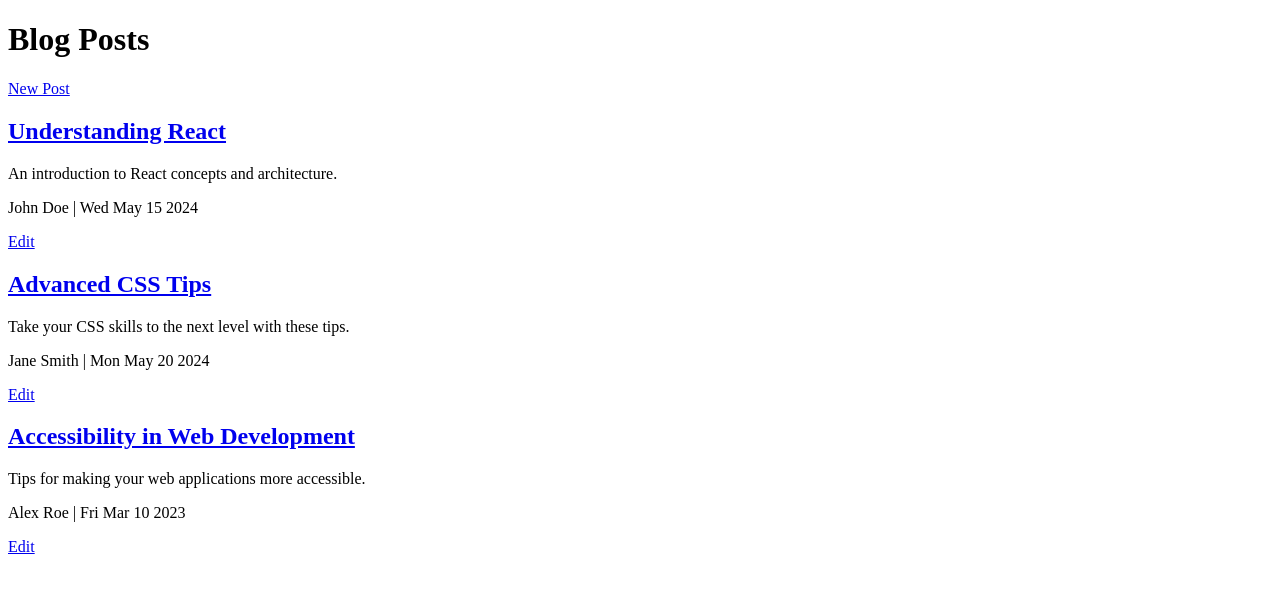
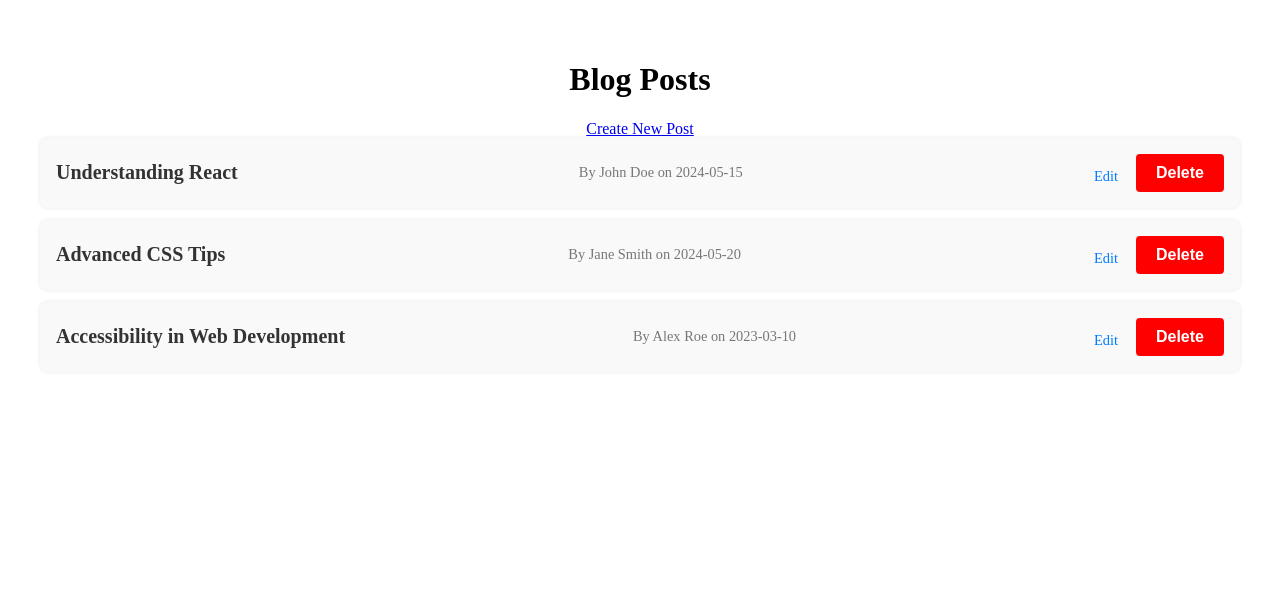
Before and after one commit to MeeshuNini/React_Flexi, a React (Vite) app: page / in a window 1280 px wide. Shown: the top 590 px of the page. Built offline with nearby package versions, Linux system fonts and the light colour scheme.

Commit message:
Challenge 4 completed and code executed successfully

```diff
--- a/src/App.jsx
+++ b/src/App.jsx
@@ -1,11 +1,14 @@
-// App.jsx
 import React, { useState } from 'react';
-import { Routes, Route, useNavigate } from 'react-router-dom';
+import { Routes, Route, Link, useNavigate } from 'react-router-dom';
 import BlogPostList from './components/blogPostList';
 import BlogPostDetail from './components/blogPostDetails';
 import BlogPostForm from './components/blogPostForm';
+import './App.css';
 
-const initialPosts = [
+function App() {
+  const navigate = useNavigate();
+
+  const [posts, setPosts] = useState([
     {
       id: '1',
       title: 'Understanding React',
@@ -29,30 +32,43 @@ const initialPosts = [
       content: '<p>Make your apps accessible for all users.</p>',
       author: 'Alex Roe',
       date: '2023-03-10'
-  },
-];
+    }
+  ]);
 
-function App() {
-  const [posts, setPosts] = useState(initialPosts);
-  const navigate = useNavigate();
-
-  const addPost = (newPost) => {
-    setPosts([...posts, { ...newPost, id: Date.now().toString() }]);
-    navigate('/');
+  const handleDelete = (postId) => {
+    setPosts(prev => prev.filter(post => post.id !== postId));
   };
 
-  const updatePost = (updatedPost) => {
-    setPosts(posts.map(p => p.id === updatedPost.id ? updatedPost : p));
+  const handleCreateOrUpdate = (newPost) => {
+    setPosts(prev => {
+      const exists = prev.some(post => post.id === newPost.id);
+      if (exists) {
+        return prev.map(post => (post.id === newPost.id ? newPost : post));
+      } else {
+        return [...prev, { ...newPost, id: Date.now().toString() }];
+      }
+    });
     navigate('/');
   };
 
   return (
+    <div className="app-container">
       <Routes>
-      <Route path="/" element={<BlogPostList posts={posts} />} />
-      <Route path="/posts/:id" element={<BlogPostDetail posts={posts} />} />
-      <Route path="/new" element={<BlogPostForm onSubmit={addPost} />} />
-      <Route path="/edit/:id" element={<BlogPostForm posts={posts} onSubmit={updatePost} />} />
+        <Route
+          path="/"
+          element={
+            <>
+              <h1>Blog Posts</h1>
+              <Link to="/new" className="new-post-button">Create New Post</Link>
+              <BlogPostList posts={posts} onDelete={handleDelete} />
+            </>
+          }
+        />
+        <Route path="/post/:id" element={<BlogPostDetail posts={posts} onDelete={handleDelete} />} />
+        <Route path="/edit/:id" element={<BlogPostForm posts={posts} onSubmit={handleCreateOrUpdate} />} />
+        <Route path="/new" element={<BlogPostForm posts={[]} onSubmit={handleCreateOrUpdate} />} />
       </Routes>
+    </div>
   );
 }
 
--- a/src/components/blogPostDetail.module.css
+++ b/src/components/blogPostDetail.module.css
@@ -1,26 +1,35 @@
-/* components/BlogPostDetail.css */
-
-.blog-post-detail {
+.container {
   max-width: 800px;
   margin: 2rem auto;
-  padding: 0 1rem;
+  padding: 1rem;
   font-family: Arial, sans-serif;
 }
 
-.blog-post-detail h1 {
+.title {
   font-size: 2rem;
   margin-bottom: 0.5rem;
+  text-align: left;
 }
 
-.blog-post-detail .meta {
+.meta {
   font-size: 0.9rem;
   color: #666;
   margin-bottom: 1.5rem;
+  text-align: left;
 }
 
-.blog-post-detail p,
-.blog-post-detail div {
+.content {
   font-size: 1rem;
   line-height: 1.6;
   color: #333;
+  text-align: left;
 }
+
+@media screen and (max-width: 768px) {
+  .title {
+    font-size: 1.5rem;
+  }
+  .content {
+    font-size: 0.95rem;
+  }
+}
--- a/src/components/blogPostDetails.jsx
+++ b/src/components/blogPostDetails.jsx
@@ -1,22 +1,34 @@
-import React from 'react';
-import { useParams } from 'react-router-dom';
+import React, { useState } from 'react';
 import styles from './blogPostDetail.module.css';
+import DeleteButton from './deleteButton';
+import ConfirmationDialog from './confirmationDialog';
 
+const BlogPostDetails = ({ post, onDelete }) => {
+  const [isDialogOpen, setDialogOpen] = useState(false);
 
-
-function BlogPostDetail({ posts }) {
-  const { id } = useParams();
-  const post = posts.find(p => p.id === id);
-
-  if (!post) return <p>Post not found.</p>;
+  const handleDelete = () => {
+    setDialogOpen(false);
+    onDelete(post.id);
+  };
 
   return (
-    <div style={{ padding: '1rem' }}>
-      <h1>{post.title}</h1>
-      <p><em>{post.author} | {new Date(post.date).toDateString()}</em></p>
-      <div dangerouslySetInnerHTML={{ __html: post.content }} />
+    <div className={styles.container}>
+      <h1 className={styles.title}>{post.title}</h1>
+      <p className={styles.meta}>By {post.author} on {post.date}</p>
+      <div
+        className={styles.content}
+        dangerouslySetInnerHTML={{ __html: post.content }}
+      />
+
+      <DeleteButton onClick={() => setDialogOpen(true)} />
+
+      <ConfirmationDialog
+        isOpen={isDialogOpen}
+        onClose={() => setDialogOpen(false)}
+        onConfirm={handleDelete}
+      />
     </div>
   );
-}
+};
 
-export default BlogPostDetail;
+export default BlogPostDetails;
--- a/src/components/blogPostForm.module.css
+++ b/src/components/blogPostForm.module.css
@@ -100,3 +100,18 @@ button:disabled {
     margin-top: 1rem;
   }
 }
+
+.buttonGroup {
+  display: flex;
+  flex-direction: row;
+  justify-content: flex-end;
+  flex-wrap: wrap;
+  gap: 1rem;
+}
+
+@media screen and (max-width: 768px) {
+  .buttonGroup {
+    flex-direction: column;
+    align-items: stretch;
+  }
+}
--- a/src/components/blogPostItem.jsx
+++ b/src/components/blogPostItem.jsx
@@ -1,16 +1,31 @@
+import React, { useState } from 'react';
+import { Link } from 'react-router-dom';
 import styles from './blogPostItem.module.css';
-import { Link } from 'react-router-dom';
+import DeleteButton from './deleteButton';
+import ConfirmationDialog from './confirmationDialog';
 
-export default function BlogPostItem({ post }) {
+const BlogPostItem = ({ post, onDelete }) => {
+  const [isDialogOpen, setDialogOpen] = useState(false);
+
+  const handleDelete = () => {
+    setDialogOpen(false);
+    onDelete(post.id);
+  };
+
   return (
-    <div className={styles.card}>
-      <Link to={`/posts/${post.id}`} className={styles.link}>
-        <h2 className={styles.title}>{post.title}</h2>
-        <p className={styles.summary}>{post.summary}</p>
-        <div className={styles.meta}>
-          <span>{post.author}</span> | <span>{new Date(post.date).toDateString()}</span>
-        </div>
-      </Link>
+    <div className={styles.item}>
+      <h3 className={styles.title}>{post.title}</h3>
+      <p className={styles.meta}>By {post.author} on {post.date}</p>
+      <Link className={styles.edit} to={`/edit/${post.id}`}>Edit</Link>
+      <DeleteButton onClick={() => setDialogOpen(true)} />
+
+      <ConfirmationDialog
+        isOpen={isDialogOpen}
+        onClose={() => setDialogOpen(false)}
+        onConfirm={handleDelete}
+      />
     </div>
   );
-}
+};
+
+export default BlogPostItem;
--- a/src/components/blogPostItem.module.css
+++ b/src/components/blogPostItem.module.css
@@ -1,33 +1,48 @@
-.card {
-  border: 1px solid #ddd;
-  padding: 1rem;
+.item {
+  background-color: #f9f9f9;
+  padding: 16px;
+  margin-bottom: 12px;
   border-radius: 8px;
-  margin-bottom: 1rem;
-  background: #fff;
-  transition: box-shadow 0.2s ease;
-}
-
-.card:hover {
-  box-shadow: 0 4px 12px rgba(0, 0, 0, 0.1);
-}
-
-.link {
-  text-decoration: none;
-  color: inherit;
+  box-shadow: 0 0 4px rgba(0, 0, 0, 0.1);
+  display: flex;
+  flex-direction: column;
+  gap: 0.5rem;
 }
 
 .title {
-  margin: 0 0 0.5rem;
-  font-size: 1.5rem;
+  font-size: 1.25rem;
+  font-weight: bold;
   color: #333;
-}
-
-.summary {
-  margin-bottom: 0.5rem;
-  color: #666;
+  margin: 0;
 }
 
 .meta {
   font-size: 0.9rem;
-  color: #999;
+  color: #777;
+  margin: 0;
 }
+
+.edit {
+  color: #007BFF;
+  font-size: 0.9rem;
+  text-decoration: none;
+  margin-top: 0.5rem;
+  width: fit-content;
+}
+
+.edit:hover {
+  text-decoration: underline;
+}
+
+@media (min-width: 768px) {
+  .item {
+    flex-direction: row;
+    align-items: center;
+    justify-content: space-between;
+    flex-wrap: wrap;
+  }
+  .meta, .edit {
+    margin-left: auto;
+    margin-right: 10px;
+  }
+}
--- a/src/components/blogPostList.jsx
+++ b/src/components/blogPostList.jsx
@@ -1,22 +1,14 @@
 import React from 'react';
-import { Link } from 'react-router-dom';
-import './blogPostList.module.css';
+import BlogPostItem from './blogPostItem';
 
-function BlogPostList({ posts }) {
+const BlogPostList = ({ posts, onDelete }) => {
   return (
-    <div className="post-list">
-      <h1>Blog Posts</h1>
-      <Link to="/new" className="new-post-button">New Post</Link>
-      {posts.map(post => (
-        <div className="post-card" key={post.id}>
-          <Link to={`/posts/${post.id}`}><h2>{post.title}</h2></Link>
-          <p>{post.summary}</p>
-          <p className="meta">{post.author} | {new Date(post.date).toDateString()}</p>
-          <Link to={`/edit/${post.id}`} className="edit-link">Edit</Link>
-        </div>
+    <div>
+      {posts.map((post) => (
+        <BlogPostItem key={post.id} post={post} onDelete={onDelete} />
       ))}
     </div>
   );
-}
+};
 
 export default BlogPostList;
--- a/src/components/blogPostList.module.css
+++ b/src/components/blogPostList.module.css
@@ -68,3 +68,16 @@
 .edit-link:hover {
   text-decoration: underline;
 }
+
+.post-list {
+  max-width: 800px;
+  margin: 2rem auto;
+  padding: 1rem;
+  font-family: Arial, sans-serif;
+}
+
+@media screen and (max-width: 768px) {
+  .post-list {
+    padding: 0.5rem;
+  }
+}
--- /dev/null
+++ b/src/components/confirmationDialog.jsx
@@ -0,0 +1,44 @@
+import React, { useEffect, useRef } from 'react';
+import styles from './confirmationDialog.module.css';
+
+const ConfirmationDialog = ({ isOpen, onClose, onConfirm }) => {
+  const dialogRef = useRef(null);
+
+  useEffect(() => {
+    if (isOpen) {
+      dialogRef.current?.focus();
+    }
+  }, [isOpen]);
+
+  if (!isOpen) return null;
+
+  const handleKeyDown = (e) => {
+    if (e.key === 'Escape') {
+      onClose();
+    }
+  };
+
+  return (
+    <div className={styles.overlay} onClick={onClose}>
+      <div
+        className={styles.dialog}
+        role="dialog"
+        aria-labelledby="dialog-title"
+        aria-describedby="dialog-description"
+        ref={dialogRef}
+        tabIndex="-1"
+        onClick={(e) => e.stopPropagation()}
+        onKeyDown={handleKeyDown}
+      >
+        <h2 id="dialog-title">Confirm Deletion</h2>
+        <p id="dialog-description">Are you sure you want to delete this post?</p>
+        <div className={styles.buttons}>
+          <button onClick={onClose} className={styles.cancelButton}>Cancel</button>
+          <button onClick={onConfirm} className={styles.deleteButton}>Delete</button>
+        </div>
+      </div>
+    </div>
+  );
+};
+
+export default ConfirmationDialog;
--- /dev/null
+++ b/src/components/confirmationDialog.module.css
@@ -0,0 +1,63 @@
+.overlay {
+  position: fixed;
+  top: 0;
+  left: 0;
+  width: 100%;
+  height: 100%;
+  background-color: rgba(0, 0, 0, 0.5);
+  display: flex;
+  justify-content: center;
+  align-items: center;
+  z-index: 1000;
+}
+
+.dialog {
+  background-color: #FFFFFF;
+  max-width: 400px;
+  width: 90%;
+  padding: 20px;
+  border-radius: 8px;
+  box-shadow: 0 4px 8px rgba(0, 0, 0, 0.2);
+}
+
+.dialog h2 {
+  font-size: 24px;
+  font-weight: bold;
+  color: #333333;
+  margin-bottom: 20px;
+}
+
+.dialog p {
+  font-size: 16px;
+  color: #666666;
+  margin-bottom: 30px;
+}
+
+.buttons {
+  display: flex;
+  flex-direction: column;
+  gap: 10px;
+}
+
+.cancelButton {
+  background-color: #CCCCCC;
+  color: black;
+  padding: 10px;
+  font-size: 16px;
+  border: none;
+  cursor: pointer;
+}
+
+.deleteButton {
+  background-color: #FF0000;
+  color: white;
+  padding: 10px;
+  font-size: 16px;
+  border: none;
+  cursor: pointer;
+}
+
+.cancelButton:focus,
+.deleteButton:focus {
+  outline: 2px solid #007BFF;
+}
--- /dev/null
+++ b/src/components/deleteButton.jsx
@@ -0,0 +1,12 @@
+import React from 'react';
+import styles from './deleteButton.module.css';
+
+const DeleteButton = ({ onClick }) => {
+  return (
+    <button className={styles.deleteButton} onClick={onClick}>
+      Delete
+    </button>
+  );
+};
+
+export default DeleteButton;
--- /dev/null
+++ b/src/components/deleteButton.module.css
@@ -0,0 +1,14 @@
+.deleteButton {
+  background-color: #FF0000;
+  color: white;
+  padding: 10px 20px;
+  border: none;
+  border-radius: 4px;
+  font-weight: bold;
+  font-size: 16px;
+  cursor: pointer;
+}
+
+.deleteButton:focus {
+  outline: 2px solid #007BFF;
+}
```
Also changed, not shown: 1 other file (tests, documents, lock files or other folders). Lines whose indentation alone changed are shown as unchanged.
